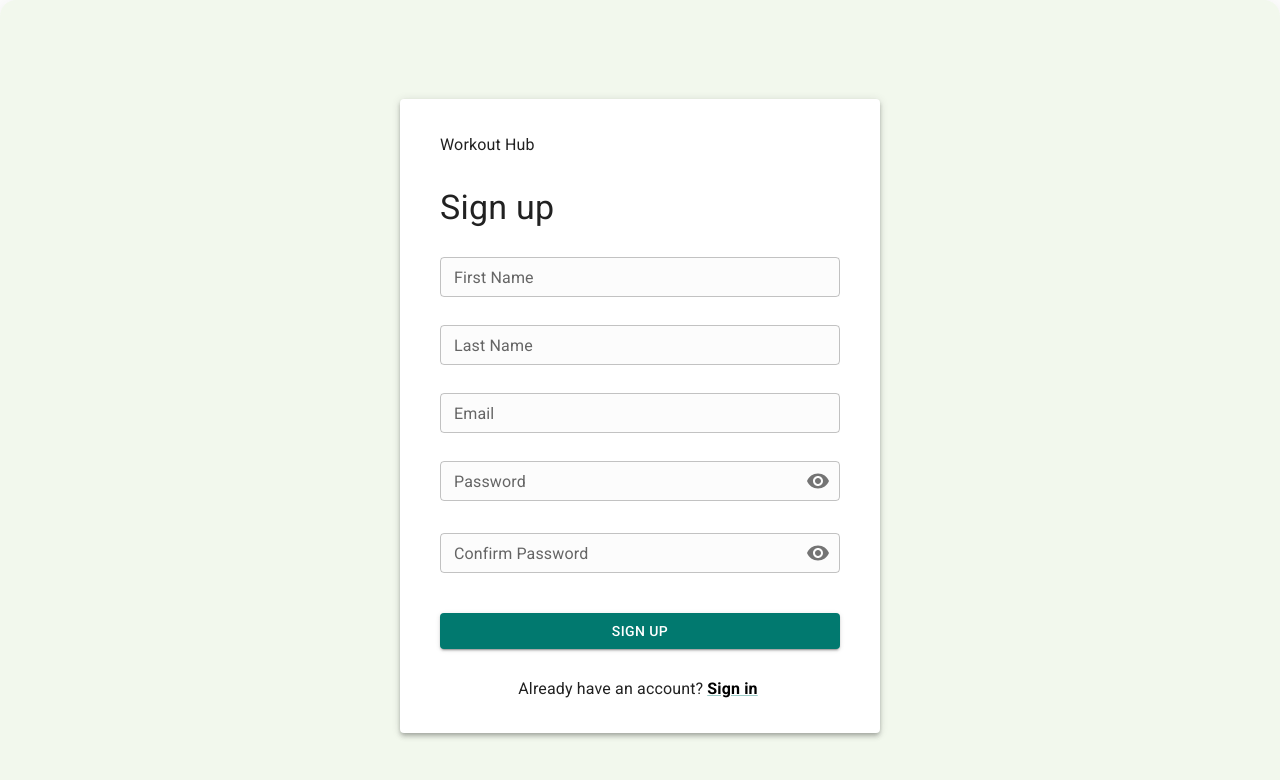
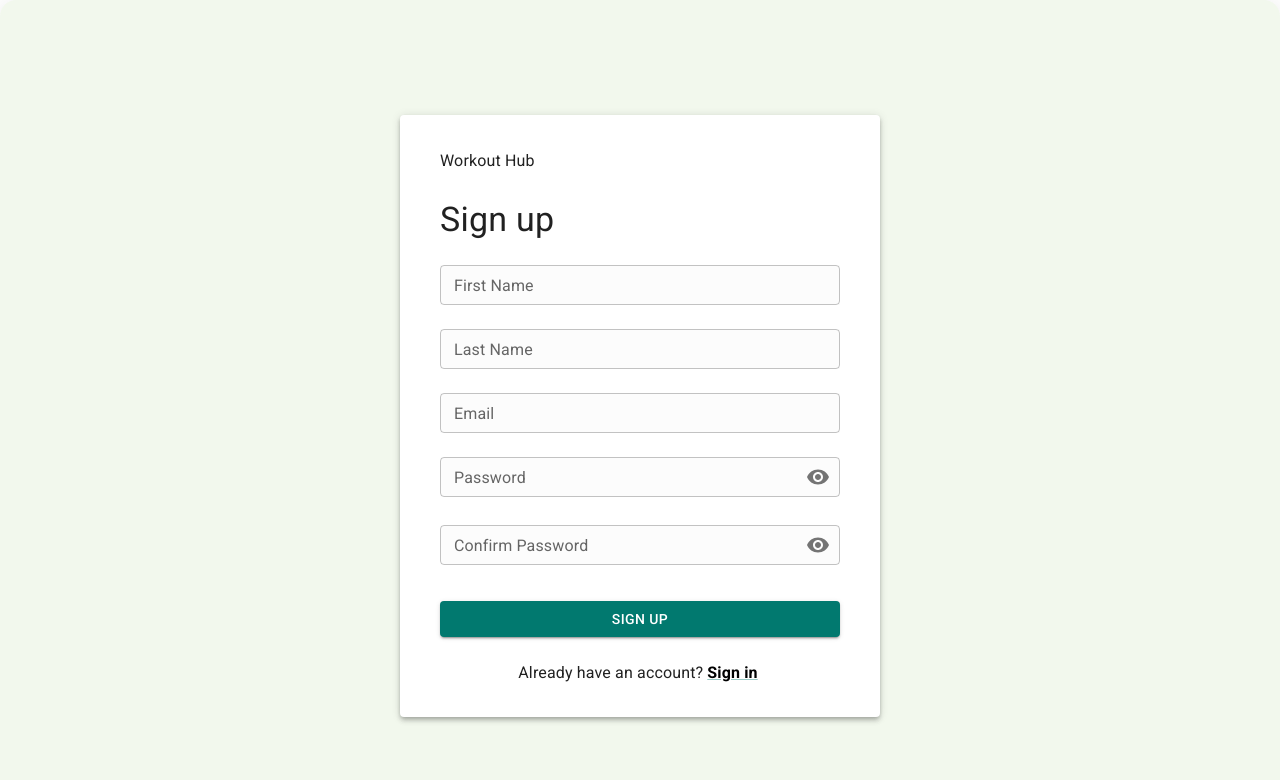
Before and after one commit to squach28/workout_hub, a React (Vite) app in the folder frontend/: page /signup in a window 1280 px wide. Shown: the top 780 px of the page. Built offline with nearby package versions, Linux system fonts and the light colour scheme.

Commit message:
change gap for signUpForm and added vercel.json

```diff
--- a/frontend/src/pages/SignUp.tsx
+++ b/frontend/src/pages/SignUp.tsx
@@ -121,7 +121,7 @@ const SignUpForm = () => {
         minWidth: { md: "400px" },
       }}
     >
-      <Stack sx={{ display: "flex", flexDirection: "column", gap: 3.5 }}>
+      <Stack sx={{ display: "flex", flexDirection: "column", gap: 3 }}>
         <Typography variant="subtitle1">Workout Hub</Typography>
         <Typography variant="h4">Sign up</Typography>
         <TextField
```
Also changed, not shown: frontend/vercel.json (added).
